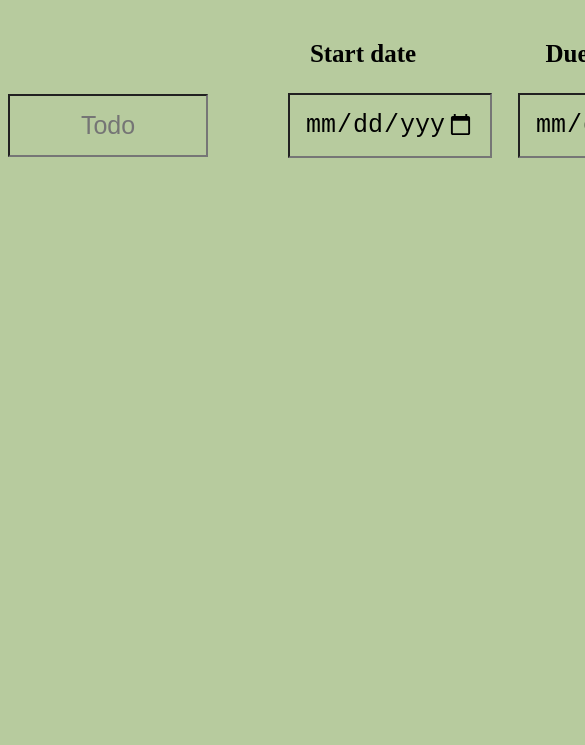
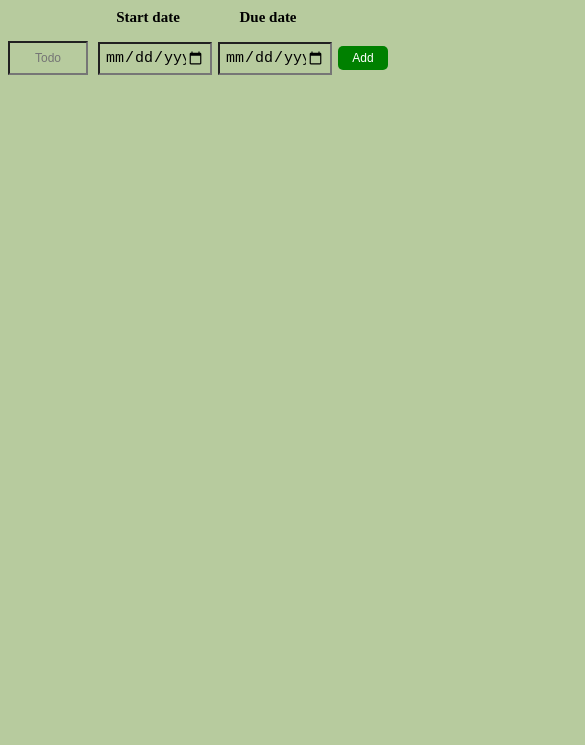
Before and after one commit to SilviuBadic/To-do-list-JavaScript, a plain HTML site: page index.html in a window 390 px wide. Shown: the part 99-844 px from the top of the page, 585 px wide, since content can reach past the window. Drawn offline with Linux system fonts and the light colour scheme.

Commit message:
project ended

```diff
--- a/to to.css
+++ b/to to.css
@@ -81,3 +81,83 @@
   margin-top: 50px;
   height: 600px;
 }
+
+@media (max-width: 650px){
+  .main_list{
+    margin: 0 auto;
+    width: 100vw;
+    margin-top: 50px;
+    min-height: 600px;
+  }
+
+  .todo_text{
+    font-size: 20px;
+  }
+
+  .todo{
+    padding: 8px;
+    font-size: 12px;
+    text-align: center;
+    width: 60px;
+  }
+
+  .datetime,
+.datetime2{
+  padding: 5px;
+  font-size: 15px;
+  cursor: pointer;
+  width: 100px;
+}
+.main_button{
+  background-color: green;
+  padding: 5px 10px;
+  cursor: pointer;
+  border: none;
+  font-size: 12px;
+  border-radius: 5px;
+}
+
+.delete_button{
+  background-color: red;
+  cursor: pointer;
+  color: white;
+  padding: 5px 10px;
+  border: none;
+  font-size: 12px;
+  border-radius: 5px;
+  text-align: center;
+}
+
+.start_t,
+.due_t{
+  text-align: center;
+  font-weight: 500;
+  font-weight: bold;
+  font-size: 15px;
+  width: 100px;
+}
+
+.todo-grid,
+.first_box,
+.labels{
+  display: grid;
+  grid-template-columns: 50px 80px 80px 50px;
+  column-gap: 40px;
+  align-items: center;
+  row-gap: 20px;
+  text-align: center;
+}
+
+.js-todo-list{
+  font-size: 12px;
+}
+
+.final_text,
+.final_date,
+.final_date2{
+  padding-left: 5px;
+  font-size: 12px;
+}
+
+
+}
```
